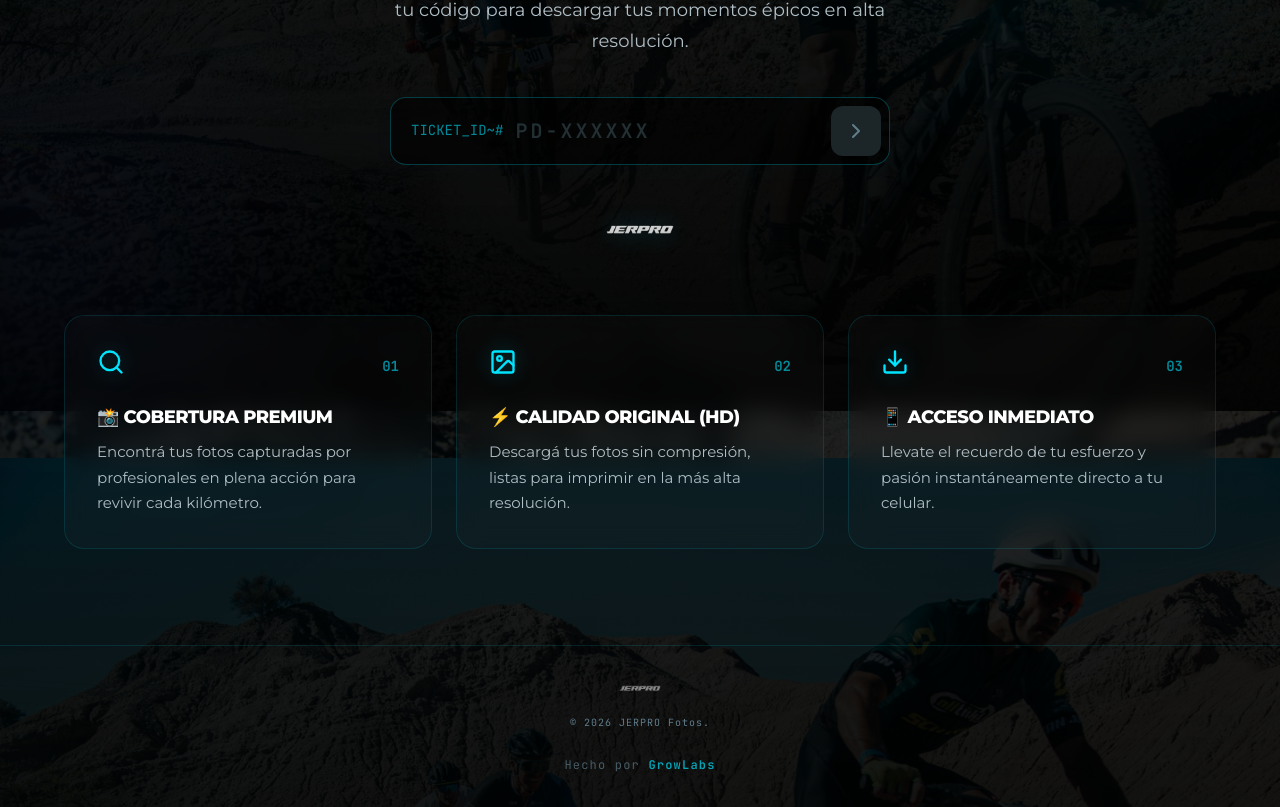
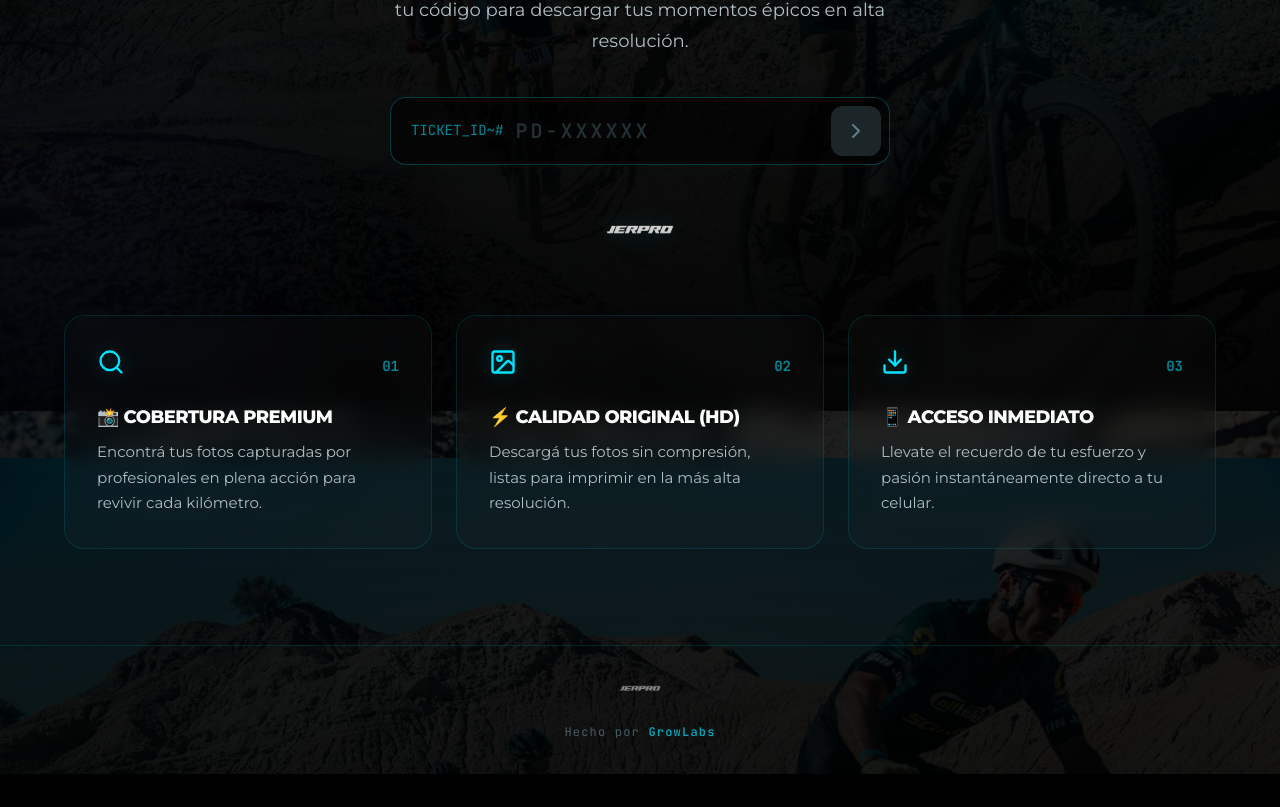
Before and after one commit to lmarinero-sketch/fotos, a React (Vite) app: page / in a window 1280 px wide. Shown: the part 389-1196 px from the top of the page. After the commit the page ends 1163 px from the top, so only its background shows below. Built offline with nearby package versions, Linux system fonts and the light colour scheme; no server answers.

Commit message:
Remove copyright string, leave only GrowLabs link

```diff
--- a/src/pages/LandingPage.jsx
+++ b/src/pages/LandingPage.jsx
@@ -147,7 +147,6 @@ const LandingPage = () => {
       <footer className="footer animate-fade-in">
         <div className="container footer-content">
           <img src="/logo_creadores_jerpro.png" alt="JERPRO" className="footer-logo-img" />
-          <p className="footer-copy">© {new Date().getFullYear()} JERPRO Fotos.</p>
           <p className="footer-copy" style={{ marginTop: '0.5rem', fontSize: '0.75rem', opacity: 0.7 }}>
             Hecho por <a href="https://www.growlabs.lat" target="_blank" rel="noopener noreferrer" style={{ color: 'var(--accent)', textDecoration: 'none', fontWeight: 'bold' }}>GrowLabs</a>
           </p>
```
